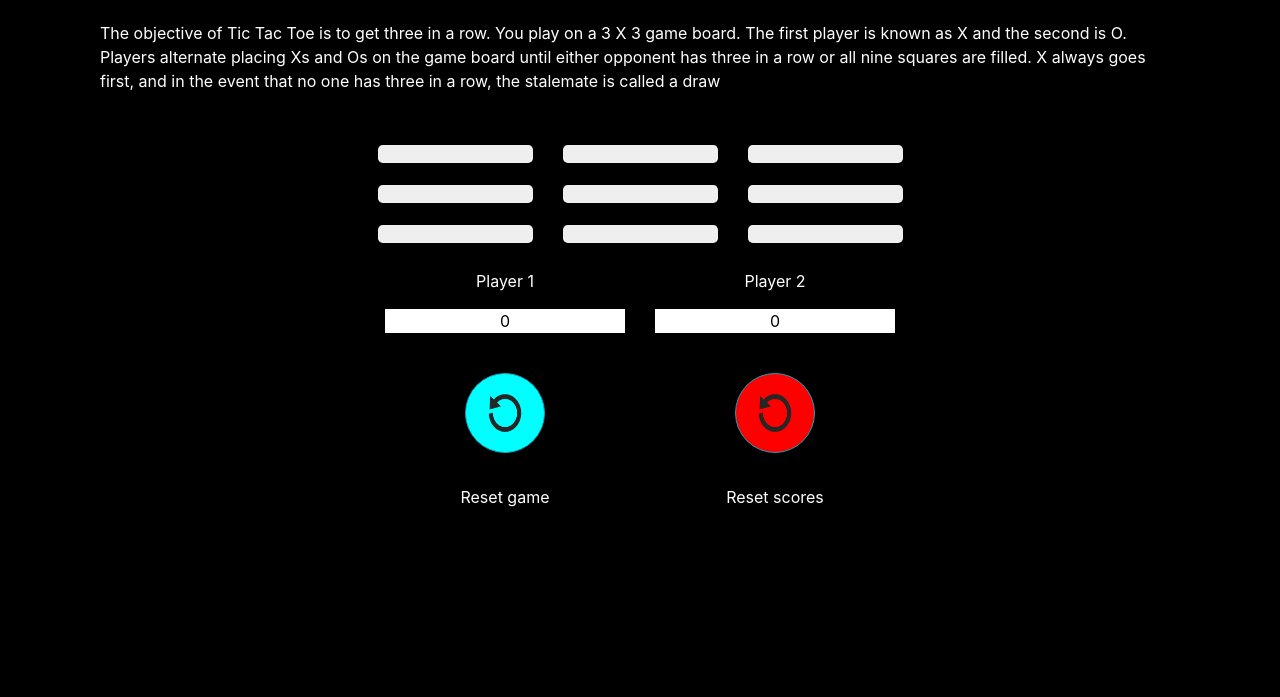
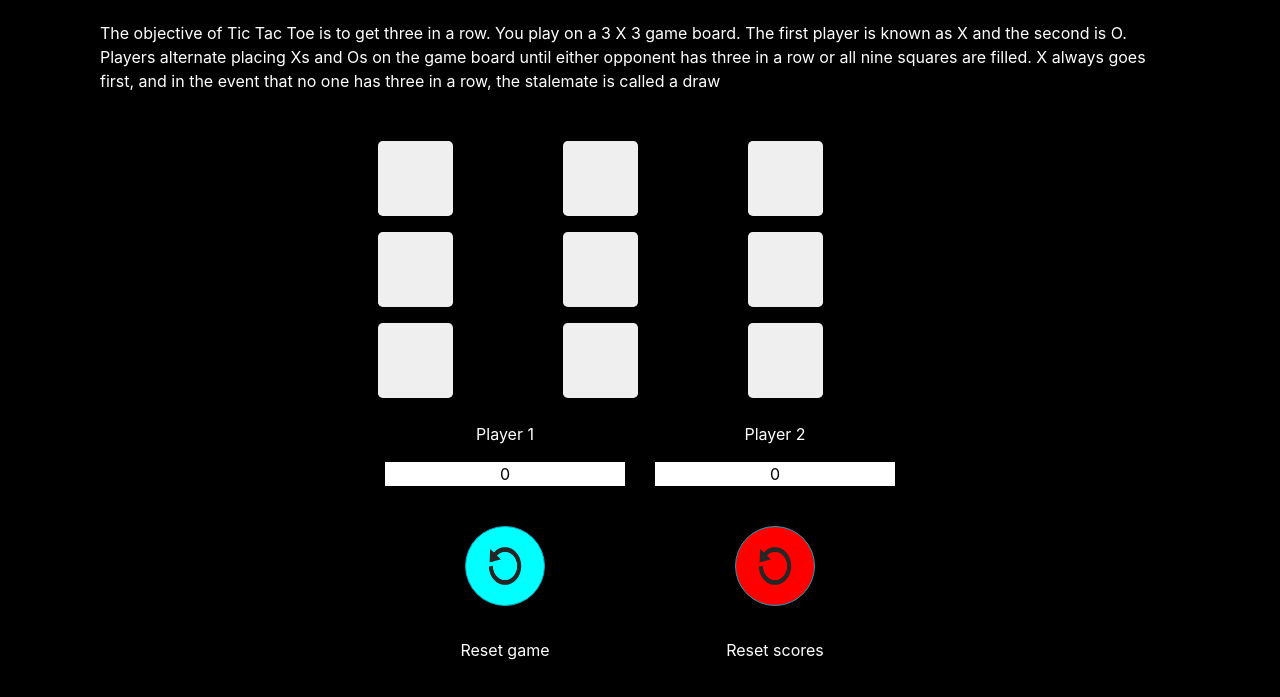
Before and after one commit to puneetmpatil/Tic-Tac-Toe, a plain HTML site: page index.html in a window 1280 px wide. Shown: the part 85-782 px from the top of the page. Drawn offline with nearby package versions, Linux system fonts and the light colour scheme.

Commit message:
Update style.css

```diff
--- a/css/style.css
+++ b/css/style.css
@@ -5,7 +5,8 @@ body{
     color:white;
 }
 .container button{
-    width:100%;
+    width: 75px;
+    height: 75px;
     color:white;
 }
 h3{
```
